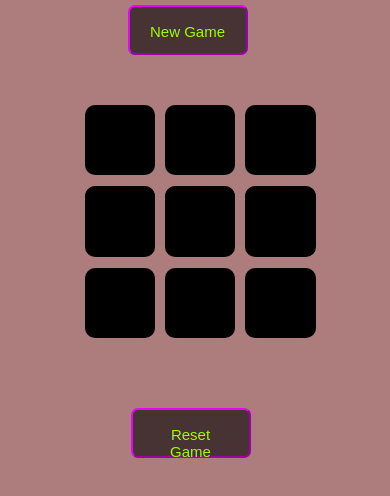
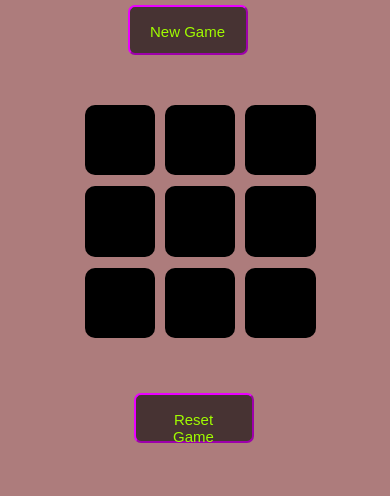
Before and after one commit to ravindrameena1/Tic-Tac-Toe-Game, a plain HTML site: page index.html in a window 390 px wide. Shown: the part 62-558 px from the top of the page. Drawn offline with Linux system fonts and the light colour scheme.

Commit message:
Responsive for mobile

```diff
--- a/style.css
+++ b/style.css
@@ -126,3 +126,8 @@ h1 {
 
     }
 }
+@media screen and (min-width:320px) and (max-width:884px) {
+       #resetbtn{
+        margin-bottom: 655px;
+        margin-left: 30px;
+}
```
